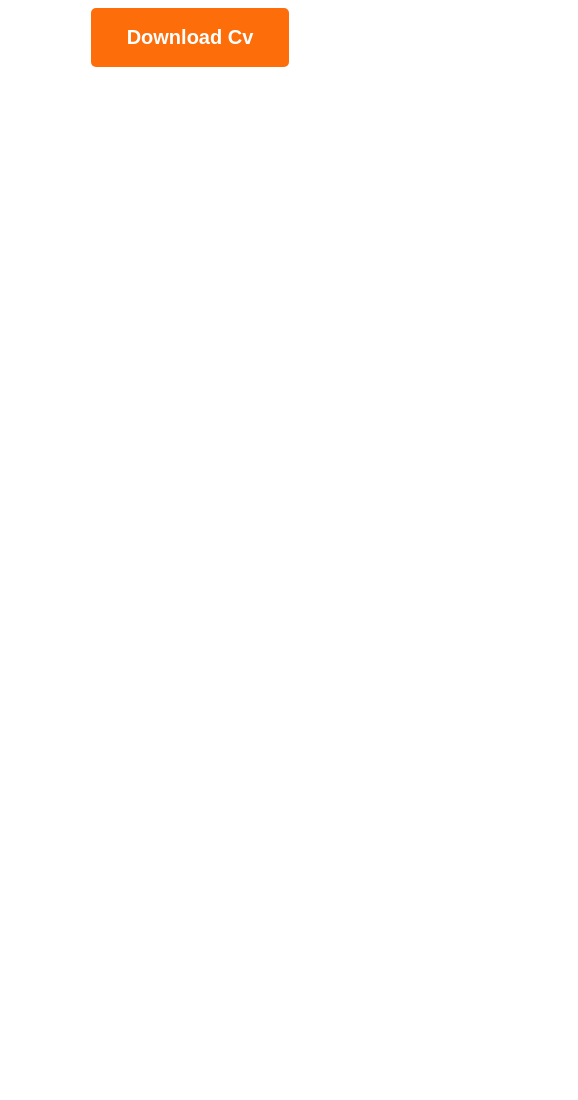
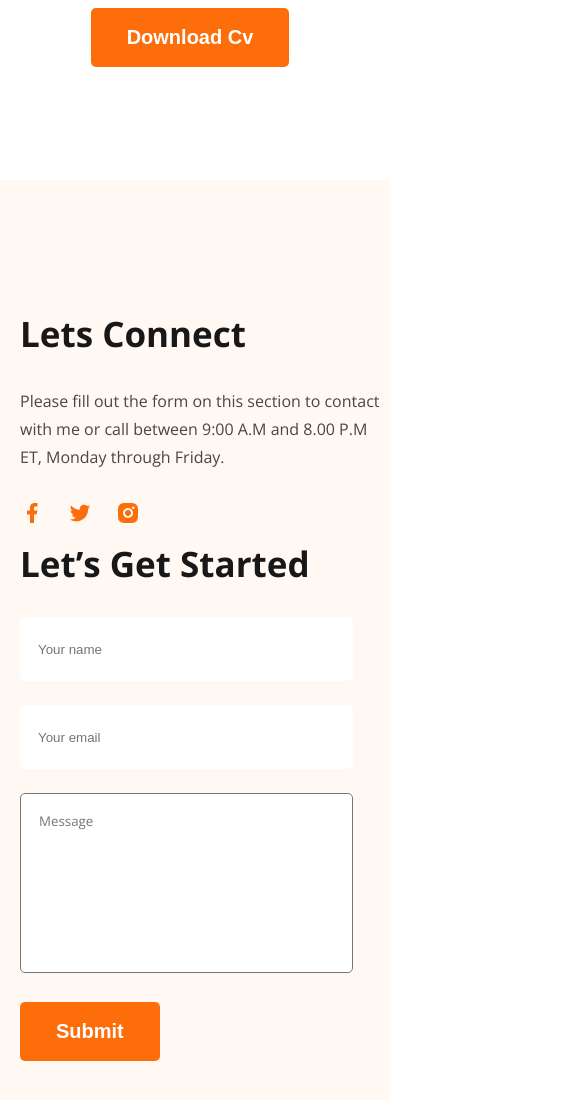
Before and after one commit to Jisan-Dev/ph-webdev-portfolio, a plain HTML site: page index.html in a window 390 px wide. Shown: the part 4004-5104 px from the top of the page, 578 px wide, since content can reach past the window. Before the commit the page ends 4184 px from the top, so only its background shows below. Drawn offline with nearby package versions, Linux system fonts and the light colour scheme.

Commit message:
mobile responsive done - footer section

```diff
--- a/index.html
+++ b/index.html
@@ -173,7 +173,7 @@
         </div>
       </section>
     </main>
-    <footer class="hide">
+    <footer>
       <div id="footer">
         <div class="footer-column">
           <h3 class="section-title footer-section-title">Lets Connect</h3>
--- a/styles/portfolio.css
+++ b/styles/portfolio.css
@@ -13,7 +13,7 @@ body {
 }
 
 hr {
-  width: 558px;
+  width: 100%;
   margin-bottom: 30px;
 }
 
@@ -361,4 +361,20 @@ footer {
     padding: 0 20px;
     margin: 36px auto 0;
   }
+
+  /* Footer section */
+  #footer {
+    flex-direction: column;
+    padding-left: 20px;
+  }
+  #footer > .footer-column:nth-child(2) {
+    margin: 10px 0;
+  }
+  #footer .section-description {
+    padding: 0px;
+  }
+  #footer input,
+  #footer textarea#message {
+    width: 90%;
+  }
 }
```
